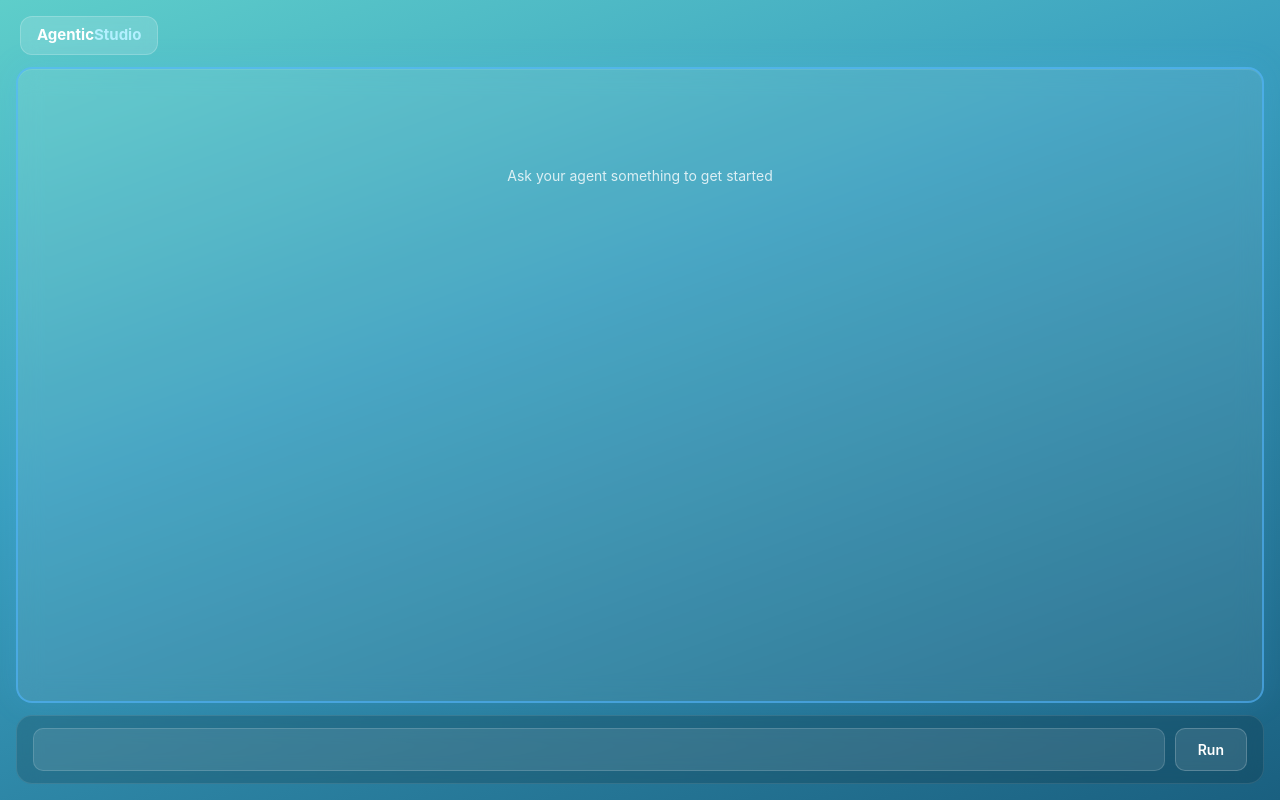
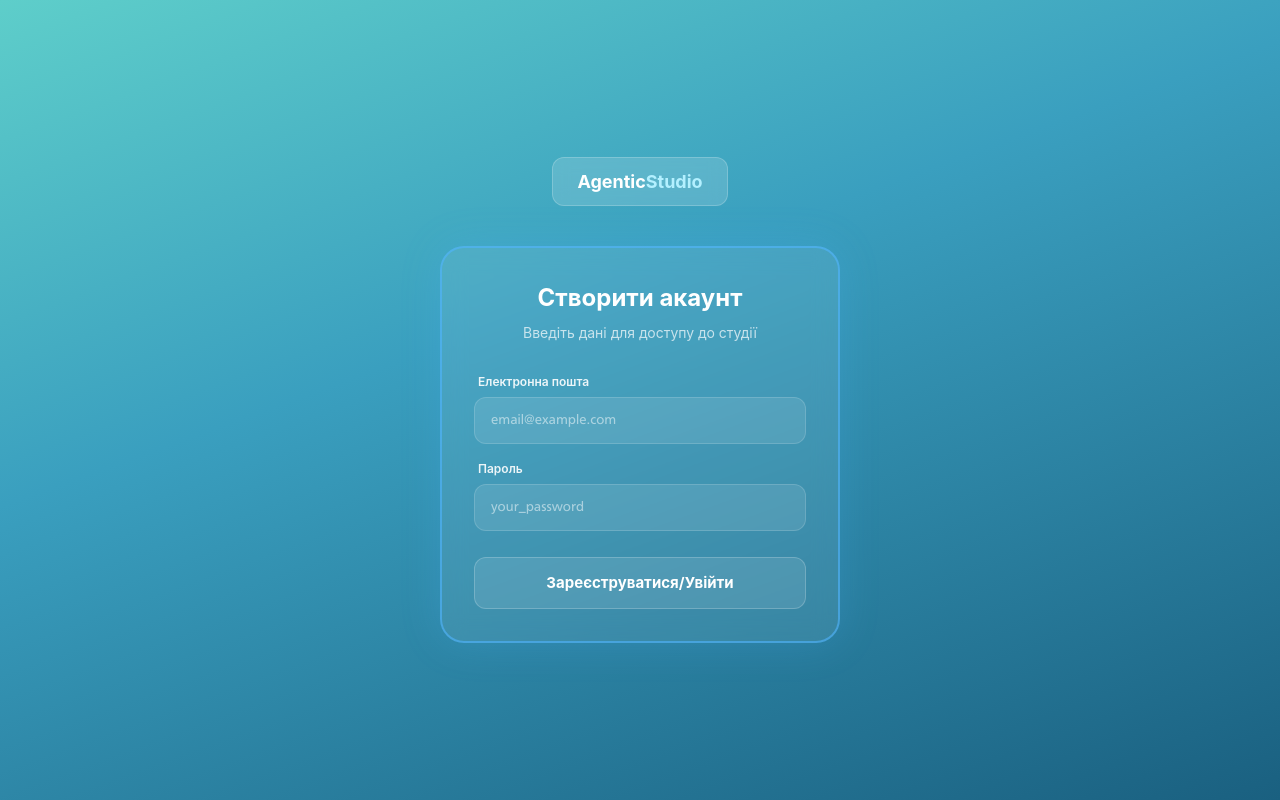
Before and after one commit to Marichka-chicheri/agent-test, a React (Vite) app in the folder front-end/: page / in a window 1280 px wide. Built offline with nearby package versions, Linux system fonts and the light colour scheme; a web font is replaced by a local one.

Commit message:
Added Register page

```diff
--- a/front-end/src/App.jsx
+++ b/front-end/src/App.jsx
@@ -1,8 +1,10 @@
 import { LiveView } from './pages/LiveView'
 import CreateAgent from './pages/CreateAgent'
+import { Register } from './pages/Register'
+
 
 function App() {
-  return <LiveView /> // swap to <CreateAgent /> to test builder
+  return <Register /> // swap to <CreateAgent /> to test builder
 }
 
 export default App
--- /dev/null
+++ b/front-end/src/pages/Register.jsx
@@ -0,0 +1,141 @@
+import { useState } from 'react'
+
+export function Register() {
+  const [email, setEmail] = useState('')
+  const [password, setPassword] = useState('')
+  const [username, setUsername] = useState('') // Додав нікнейм, бо він зазвичай потрібен для агента
+
+  function handleRegister() {
+    console.log('Registering with:', { email, username, password })
+    // Тут буде виклик вашого API
+  }
+
+  return (
+    <div style={styles.root}>
+
+      {/* Header - такий самий, як у LiveView */}
+      <div style={styles.header}>
+        <div style={styles.logoBadge}>
+          Agentic<span style={{ color: '#b3f0ff' }}>Studio</span>
+        </div>
+      </div>
+
+      {/* Реєстраційна форма */}
+      <div style={styles.authContainer}>
+        <div style={styles.card}>
+          <h2 style={styles.title}>Створити акаунт</h2>
+          <p style={styles.subtitle}>Введіть дані для доступу до студії</p>
+
+          <div style={styles.form}>
+
+            {/* Поле Пошта */}
+            <div style={styles.inputGroup}>
+              <label style={styles.label}>Електронна пошта</label>
+              <input
+                type="email"
+                value={email}
+                onChange={e => setEmail(e.target.value)}
+                placeholder="email@example.com"
+                style={styles.input}
+              />
+            </div>
+
+            {/* Поле Пароль */}
+            <div style={styles.inputGroup}>
+              <label style={styles.label}>Пароль</label>
+              <input
+                type="password"
+                value={password}
+                onChange={e => setPassword(e.target.value)}
+                placeholder="your_password"
+                style={styles.input}
+              />
+            </div>
+
+            <button
+              onClick={handleRegister}
+              disabled={!email || !password}
+              style={{
+                ...styles.runBtn,
+                background: (!email || !password) ? 'rgba(255,255,255,0.1)' : 'rgba(255,255,255,0.25)',
+                marginTop: '10px'
+              }}
+            >
+              Зареєструватися/Увійти
+            </button>
+          </div>
+        </div>
+      </div>
+    </div>
+  )
+}
+
+const styles = {
+  root: {
+    padding: '40px 16px',
+    minHeight: '100vh', justifyContent: 'center',
+    display: 'flex', flexDirection: 'column', height: '100vh',
+    background: 'linear-gradient(160deg, #5ececa 0%, #3a9fbf 40%, #1a6080 100%)',
+    color: '#fff',
+    fontFamily: 'Frutiger, -apple-system, BlinkMacSystemFont, "Segoe UI", sans-serif',
+    padding: 16,
+    gap: 40,
+    boxSizing: 'border-box',
+    alignItems: 'center',
+  },
+  header: {
+    width: '100%',
+    display: 'flex', alignItems: 'center', justifyContent: 'center',
+    padding: '0 4px',
+  },
+  logoBadge: {
+    fontWeight: 700, fontSize: 18, color: '#fff',
+    background: 'rgba(255,255,255,0.15)',
+    backdropFilter: 'blur(8px)',
+    border: '1px solid rgba(255,255,255,0.2)',
+    borderRadius: 12, padding: '10px 24px',
+  },
+  authContainer: {
+    display: 'flex', flexDirection: 'column', alignItems: 'center', gap: 20,
+    width: '100%', maxWidth: 400,
+  },
+  card: {
+    width: '100%',
+    padding: '32px',
+    display: 'flex', flexDirection: 'column', gap: 8,
+    background: 'rgba(255,255,255,0.08)',
+    backdropFilter: 'blur(12px)',
+    borderRadius: 24,
+    border: '2px solid rgba(80,180,255,0.6)',
+    boxShadow: '0 0 40px rgba(80,180,255,0.2)',
+  },
+  title: {
+    fontSize: 24, fontWeight: 700, margin: 0, textAlign: 'center'
+  },
+  subtitle: {
+    fontSize: 14, color: 'rgba(255,255,255,0.7)', textAlign: 'center', marginBottom: 20
+  },
+  form: {
+    display: 'flex', flexDirection: 'column', gap: 16
+  },
+  inputGroup: {
+    display: 'flex', flexDirection: 'column', gap: 6
+  },
+  label: {
+    fontSize: 12, fontWeight: 600, color: 'rgba(255,255,255,0.9)', marginLeft: 4
+  },
+  input: {
+    background: 'rgba(255,255,255,0.1)',
+    border: '1px solid rgba(255,255,255,0.15)',
+    borderRadius: 12, padding: '12px 16px',
+    color: '#fff', fontSize: 14, outline: 'none',
+  },
+  runBtn: {
+    padding: '14px', border: '1px solid rgba(255,255,255,0.2)',
+    borderRadius: 12, color: '#fff', fontSize: 15, fontWeight: 700,
+    cursor: 'pointer', transition: 'all 0.2s',
+  },
+  footerText: {
+    fontSize: 13, color: 'rgba(255,255,255,0.8)'
+  }
+}
```
